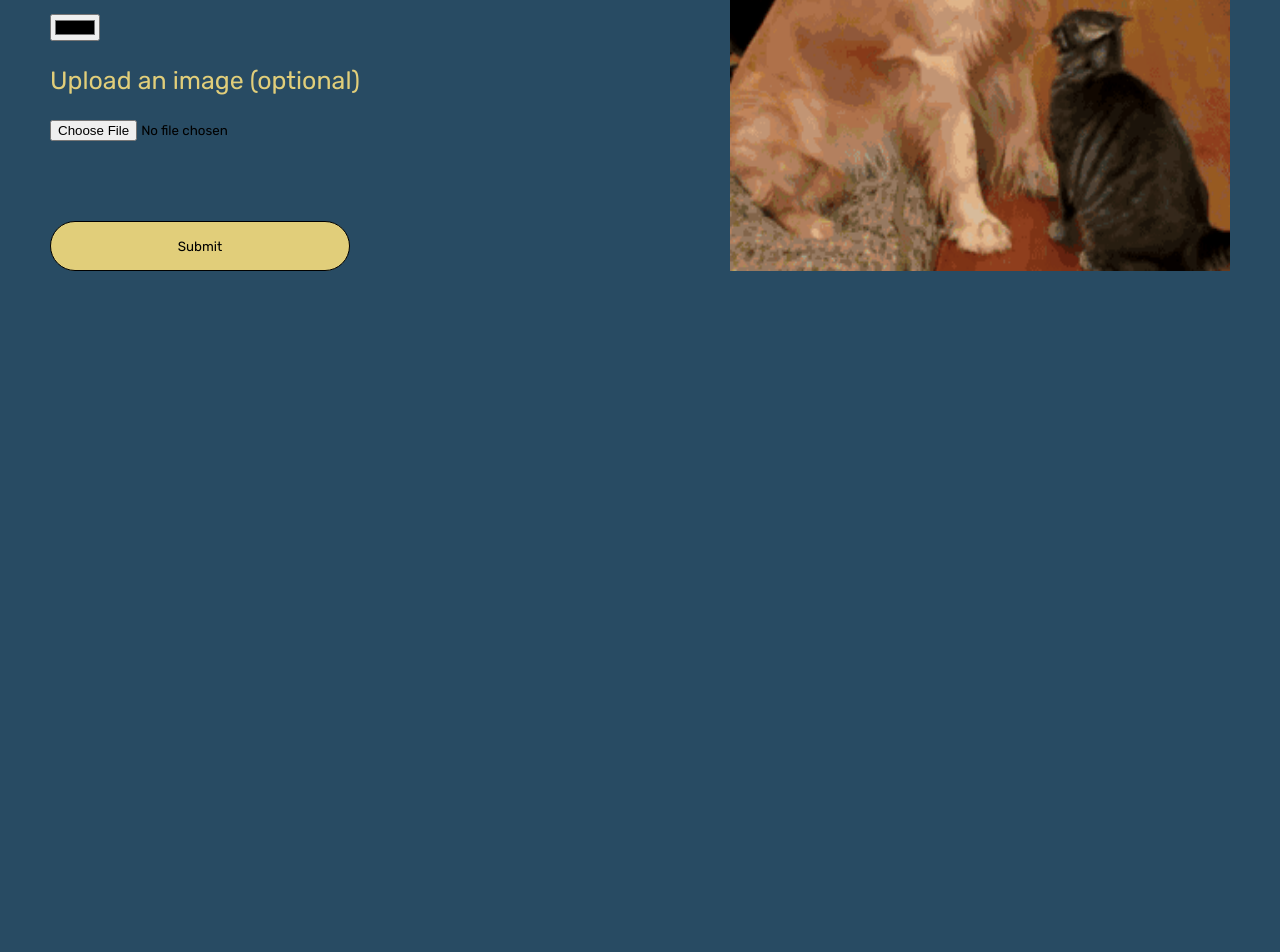
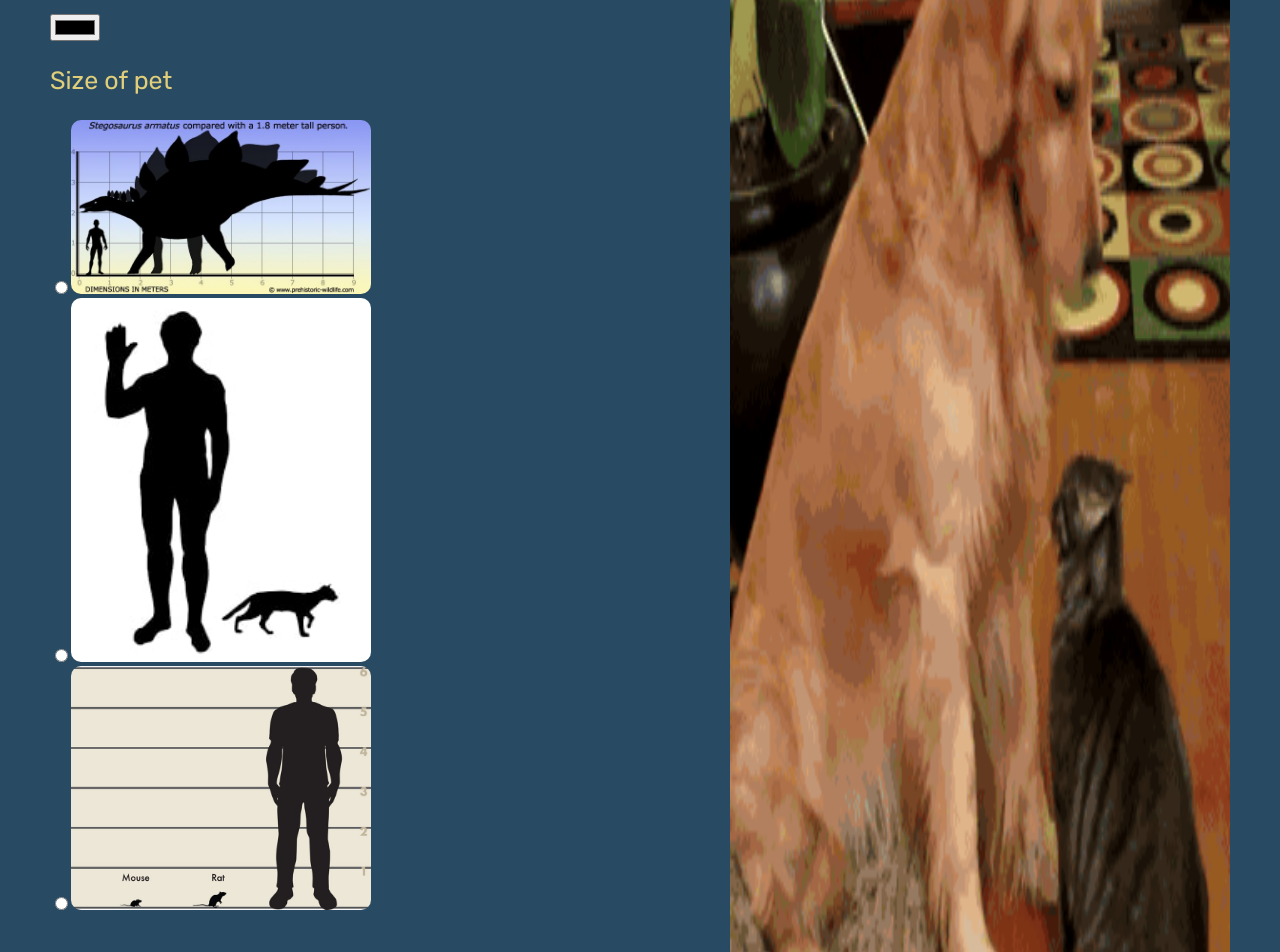
Before and after one commit to BennyWu1210/HackThe6ix, a React (Create React App) app in the folder website/: page /profile/lost-pet in a window 1280 px wide. Shown: the part 440-1392 px from the top of the page. Before the commit the page ends 800 px from the top, so only its background shows below. Built offline with nearby package versions, Linux system fonts and the light colour scheme.

Commit message:
a thing works

```diff
--- a/website/src/pages/FoundPet.jsx
+++ b/website/src/pages/FoundPet.jsx
@@ -67,6 +67,8 @@ function FoundPet() {
             ></img>
           </label>
           <br></br>
+          <p className="lost-species-text">Upload an image (optional)</p>
+          <input type="file" />
           <input type="submit"></input>
         </form>
         <img
--- a/website/src/pages/LostPet.jsx
+++ b/website/src/pages/LostPet.jsx
@@ -4,7 +4,7 @@ import Navbar from "../components/Navbar";
 import Select from "react-select";
 
 function LostPet() {
-  const [species, setspecies] = useState("");
+  const [species, setSpecies] = useState("");
   const [breed, setBreed] = useState("");
   const [color, setColor] = useState([]);
   const [img, setImage] = useState(null);
@@ -26,7 +26,7 @@ function LostPet() {
           <p className="lost-species-text">What species is the pet?</p>
           <Select
             name="species"
-            onChange={(e) => setspecies(e.value)}
+            onChange={(e) => setSpecies(e.value)}
             onDataChange={(value, action) => {
               this.setState({
                 [action.name]: value,
@@ -37,7 +37,7 @@ function LostPet() {
           {species == "other" && (
             <input
               style={{ height: "30px", borderRadius: "10px" }}
-              onChange={(e) => setspecies(e.currentTarget.value)}
+              onChange={(e) => setSpecies(e.currentTarget.value)}
             />
           )}
           <br />
@@ -48,8 +48,30 @@ function LostPet() {
           />
           <p className="lost-species-text">What color is the pet?</p>
           <input type="color" name="colour" />
-          <p className="lost-species-text">Upload an image (optional)</p>
-          <input type="file" />
+          <p className="found-species-text">Size of pet</p>
+          <input type="radio" id="large" value="large" name="size"></input>
+          <label htmlFor="large">
+            <img
+              className="found-image"
+              src={require("../images/large.jpg")}
+            ></img>
+          </label>
+          <br></br>
+          <input type="radio" id="medium" value="medium" name="size"></input>
+          <label htmlFor="medium">
+            <img
+              className="found-image"
+              src={require("../images/medium.jpg")}
+            ></img>
+          </label>
+          <br></br>
+          <input type="radio" id="small" value="small" name="size"></input>
+          <label htmlFor="small">
+            <img
+              className="found-image"
+              src={require("../images/small.jpg")}
+            ></img>
+          </label><br/><br/>
           <br />
           <input type="submit" className="lost-button" />
         </form>
```
Also changed, not shown: 1 other file (tests, documents, lock files or other folders).
